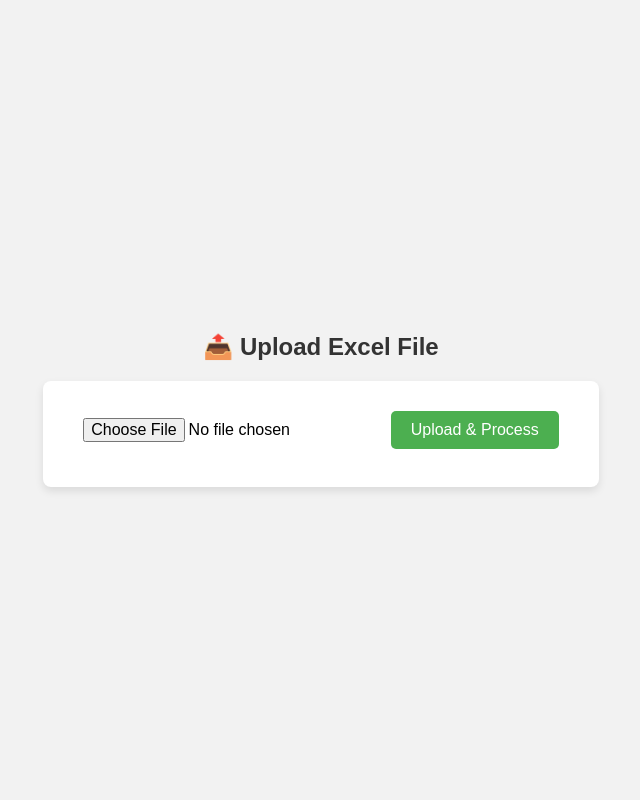
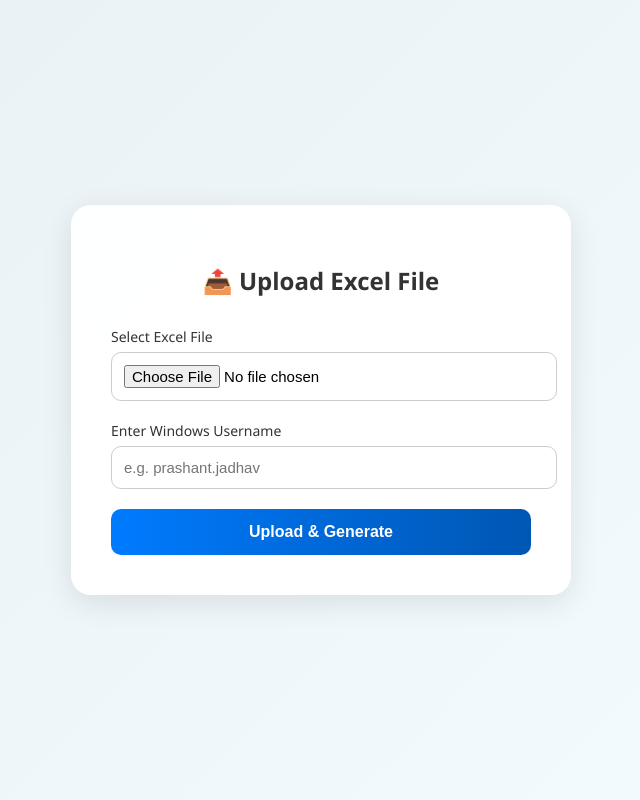
Before and after one commit to prakash-jaware/excelx, a Flask app: page / in a window 1280 px wide. Shown: the whole page, without its empty margins (319-959 px from the left). Run offline with Flask 3, Linux system fonts and the light colour scheme.

Commit message:
Update upload.html

```diff
--- a/templates/upload.html
+++ b/templates/upload.html
@@ -1,58 +1,112 @@
 <!-- templates/upload.html -->
 <!DOCTYPE html>
-<html lang="en">
+<html>
 <head>
-    <meta charset="UTF-8">
-    <title>Upload Excel File</title>
-    <style>
+<title>Upload Excel</title>
+<style>
         body {
-            font-family: Arial, sans-serif;
-            background-color: #f2f2f2;
+            font-family: 'Segoe UI', sans-serif;
+            background: linear-gradient(135deg, #e9f0f4, #f5fcff);
             display: flex;
-            flex-direction: column;
+            justify-content: center;
             align-items: center;
-            justify-content: center;
             height: 100vh;
             margin: 0;
         }
 
+        form {
+            background: rgba(255, 255, 255, 0.95);
+            backdrop-filter: blur(8px);
+            padding: 40px;
+            border-radius: 20px;
+            box-shadow: 0 8px 30px rgba(0, 0, 0, 0.1);
+            width: 100%;
+            max-width: 420px;
+            animation: fadeInSlide 0.7s ease-out;
+        }
+
+        @keyframes fadeInSlide {
+            from {
+                opacity: 0;
+                transform: translateY(40px);
+            }
+            to {
+                opacity: 1;
+                transform: translateY(0);
+            }
+        }
+
         h2 {
+            text-align: center;
+            margin-bottom: 30px;
+            font-size: 24px;
             color: #333;
+        }
+
+        .form-group {
             margin-bottom: 20px;
         }
 
-        form {
-            background-color: #fff;
-            padding: 30px 40px;
-            border-radius: 8px;
-            box-shadow: 0 4px 8px rgba(0, 0, 0, 0.1);
+        label {
+            font-size: 14px;
+            margin-bottom: 6px;
+            display: block;
+            color: #333;
         }
 
-        input[type="file"] {
-            margin-bottom: 15px;
-            font-size: 16px;
+        input[type="file"],
+        input[type="text"] {
+            width: 100%;
+            padding: 12px;
+            border: 1px solid #ccc;
+            border-radius: 10px;
+            font-size: 15px;
+            transition: border-color 0.3s, box-shadow 0.3s;
+        }
+
+        input:focus {
+            border-color: #007bff;
+            box-shadow: 0 0 5px rgba(0, 123, 255, 0.25);
+            outline: none;
         }
 
         button {
-            padding: 10px 20px;
-            background-color: #4CAF50;
+            width: 100%;
+            padding: 14px;
+            font-size: 16px;
+            font-weight: 600;
+            background: linear-gradient(to right, #007bff, #0056b3);
             color: white;
             border: none;
-            border-radius: 5px;
+            border-radius: 10px;
             cursor: pointer;
-            font-size: 16px;
+            transition: background 0.3s, transform 0.1s ease-in-out;
         }
 
         button:hover {
-            background-color: #45a049;
+            background: linear-gradient(to right, #0056b3, #003d80);
         }
-    </style>
+
+        button:active {
+            transform: scale(0.98);
+        }
+</style>
 </head>
 <body>
-    <h2> 📤 Upload Excel File</h2>
-    <form method="POST" enctype="multipart/form-data">
-        <input type="file" name="excel_file" accept=".xlsx,.xls" required>
-        <button type="submit">Upload & Process</button>
-    </form>
+<form method="post" enctype="multipart/form-data">
+<h2>📤 Upload Excel File</h2>
+
+        <div class="form-group">
+<label for="excel_file">Select Excel File</label>
+<input type="file" name="excel_file" id="excel_file" required>
+</div>
+
+        <div class="form-group">
+<label for="username">Enter Windows Username</label>
+<input type="text" name="username" id="username" placeholder="e.g. prashant.jadhav" required>
+</div>
+
+        <button type="submit">Upload & Generate</button>
+</form>
 </body>
 </html>
```
